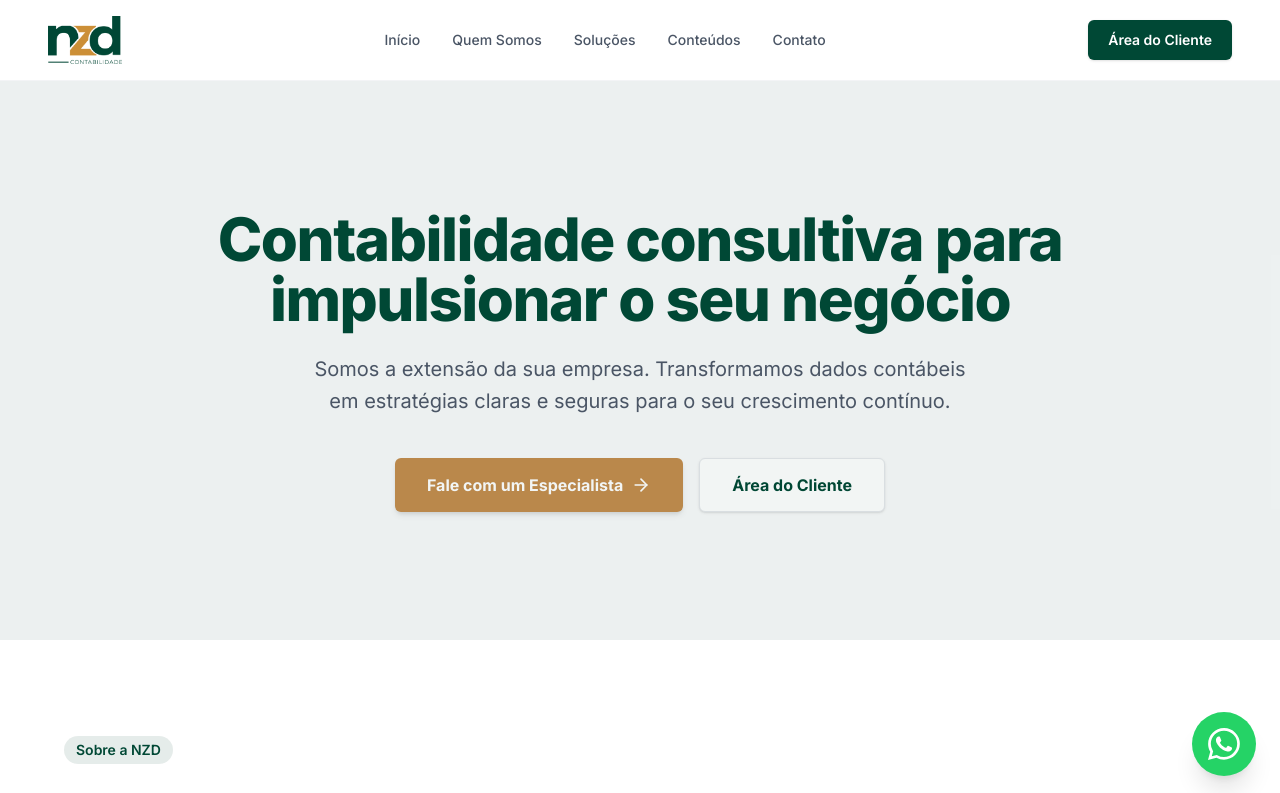
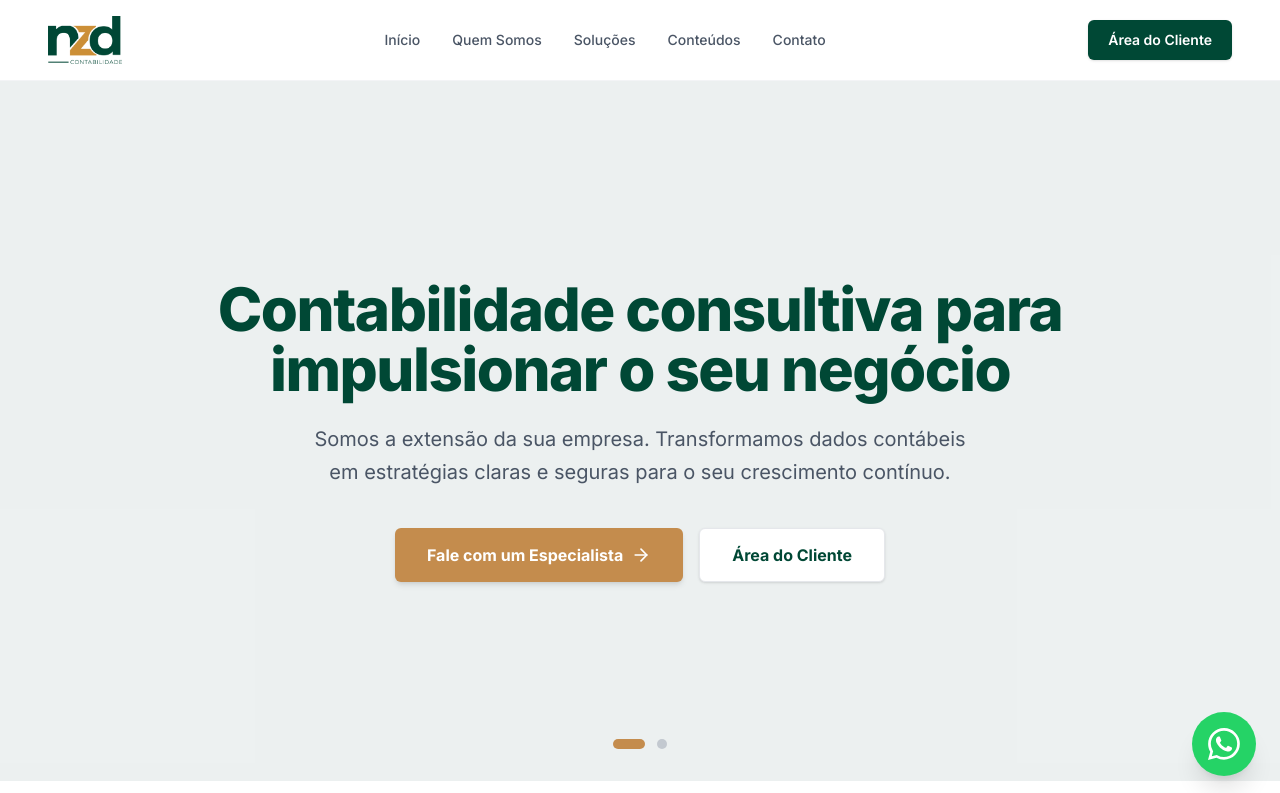
Before and after one commit to mirandarodrigo98-dotcom/nzd-site, a Next.js app: page / in a window 1280 px wide. Shown: the top 793 px of the page. Built offline with nearby package versions, Linux system fonts and the light colour scheme; no server answers; the database is empty.

Commit message:
feat: transforma header em carrossel e adiciona slide de reforma tributaria

```diff
--- a/src/app/page.tsx
+++ b/src/app/page.tsx
@@ -21,6 +21,7 @@ function renderIcon(iconName: string | null) {
 
 import { Header } from "@/components/Header";
 import { Footer } from "@/components/Footer";
+import { HeroCarousel } from "@/components/HeroCarousel";
 
 export default async function Home() {
   // Puxa as 3 últimas notícias do banco de dados
@@ -41,24 +42,8 @@ export default async function Home() {
       <Header />
 
       <main className="flex-1">
-        {/* 2. Hero Section (Vitrine Principal) */}
-        <section className="w-full py-24 md:py-32 px-6 md:px-12 bg-gray-50 flex flex-col items-center text-center relative overflow-hidden">
-          <div className="absolute top-0 left-0 w-full h-full bg-nzd-primary/5 pointer-events-none"></div>
-          <h1 className="text-4xl md:text-6xl font-extrabold text-nzd-primary max-w-4xl tracking-tight mb-6 relative z-10">
-            Contabilidade consultiva para impulsionar o seu negócio
-          </h1>
-          <p className="text-lg md:text-xl text-gray-600 max-w-2xl mb-10 relative z-10 leading-relaxed">
-            Somos a extensão da sua empresa. Transformamos dados contábeis em estratégias claras e seguras para o seu crescimento contínuo.
-          </p>
-          <div className="flex gap-4">
-            <Link href="#contato" className="bg-nzd-secondary hover:bg-nzd-secondary/90 text-white px-8 py-3.5 rounded-md text-base font-bold transition-all shadow-md hover:shadow-lg flex items-center justify-center gap-2">
-              Fale com um Especialista <ArrowRight className="w-5 h-5" />
-            </Link>
-            <a href="https://nzdcontabilidade.app.questorpublico.com.br/" target="_blank" rel="noopener noreferrer" className="bg-white hover:bg-gray-50 text-nzd-primary border border-gray-200 px-8 py-3.5 rounded-md text-base font-bold transition-all shadow-sm">
-              Área do Cliente
-            </a>
-          </div>
-        </section>
+        {/* 2. Hero Section (Vitrine Principal em Carrossel) */}
+        <HeroCarousel />
 
         {/* 3. Quem Somos (Resumo) */}
         <section id="quem-somos" className="w-full py-24 px-6 md:px-12 bg-white">
--- /dev/null
+++ b/src/components/HeroCarousel.tsx
@@ -0,0 +1,129 @@
+"use client";
+
+import { useState, useEffect } from "react";
+import Link from "next/link";
+import Image from "next/image";
+import { ArrowRight, ChevronLeft, ChevronRight } from "lucide-react";
+
+const slides = [
+  {
+    id: 1,
+    title: "Contabilidade consultiva para impulsionar o seu negócio",
+    subtitle: "Somos a extensão da sua empresa. Transformamos dados contábeis em estratégias claras e seguras para o seu crescimento contínuo.",
+    image: null,
+  },
+  {
+    id: 2,
+    title: "Sua empresa preparada para a Reforma Tributária",
+    subtitle: "Antecipe-se às mudanças fiscais. Nossa equipe garante uma transição segura e estratégica para proteger e aumentar a rentabilidade do seu negócio.",
+    image: "/banner_reforma.webp",
+  }
+];
+
+export function HeroCarousel() {
+  const [current, setCurrent] = useState(0);
+
+  useEffect(() => {
+    const timer = setInterval(() => {
+      setCurrent((prev) => (prev === slides.length - 1 ? 0 : prev + 1));
+    }, 6000); // Gira a cada 6 segundos
+    return () => clearInterval(timer);
+  }, []);
+
+  const nextSlide = () => setCurrent((prev) => (prev === slides.length - 1 ? 0 : prev + 1));
+  const prevSlide = () => setCurrent((prev) => (prev === 0 ? slides.length - 1 : prev - 1));
+
+  return (
+    <section className="relative w-full h-[600px] md:h-[700px] overflow-hidden bg-gray-50 group">
+      {slides.map((slide, index) => (
+        <div
+          key={slide.id}
+          className={`absolute top-0 left-0 w-full h-full transition-opacity duration-1000 ease-in-out ${
+            index === current ? "opacity-100 z-10" : "opacity-0 z-0"
+          }`}
+        >
+          {/* Fundo do Slide */}
+          {slide.image ? (
+            <>
+              <Image
+                src={slide.image}
+                alt={slide.title}
+                fill
+                className="object-cover object-center"
+                priority={index === 0}
+              />
+              {/* Película escura sobre a imagem para garantir que o texto branco fique legível */}
+              <div className="absolute inset-0 bg-black/65"></div>
+            </>
+          ) : (
+            <div className="absolute inset-0 bg-gray-50">
+              <div className="absolute top-0 left-0 w-full h-full bg-nzd-primary/5"></div>
+            </div>
+          )}
+
+          {/* Conteúdo (Textos e Botões) */}
+          <div className="relative z-20 h-full flex flex-col items-center justify-center text-center px-6 md:px-12 max-w-6xl mx-auto">
+            <h1 className={`text-4xl md:text-6xl font-extrabold max-w-4xl tracking-tight mb-6 transition-all duration-700 delay-300 ${
+              index === current ? "translate-y-0 opacity-100" : "translate-y-8 opacity-0"
+            } ${slide.image ? 'text-white' : 'text-nzd-primary'}`}>
+              {slide.title}
+            </h1>
+
+            <p className={`text-lg md:text-xl max-w-2xl mb-10 leading-relaxed transition-all duration-700 delay-500 ${
+              index === current ? "translate-y-0 opacity-100" : "translate-y-8 opacity-0"
+            } ${slide.image ? 'text-gray-200' : 'text-gray-600'}`}>
+              {slide.subtitle}
+            </p>
+
+            <div className={`flex flex-col sm:flex-row gap-4 transition-all duration-700 delay-700 ${
+              index === current ? "translate-y-0 opacity-100" : "translate-y-8 opacity-0"
+            }`}>
+              <Link href="#contato" className="bg-nzd-secondary hover:bg-nzd-secondary/90 text-white px-8 py-3.5 rounded-md text-base font-bold transition-all shadow-md hover:shadow-lg flex items-center justify-center gap-2">
+                Fale com um Especialista <ArrowRight className="w-5 h-5" />
+              </Link>
+              <a href="https://nzdcontabilidade.app.questorpublico.com.br/" target="_blank" rel="noopener noreferrer" className={`px-8 py-3.5 rounded-md text-base font-bold transition-all shadow-sm border flex items-center justify-center ${
+                slide.image
+                  ? 'bg-white/10 hover:bg-white/20 text-white border-white/30'
+                  : 'bg-white hover:bg-gray-50 text-nzd-primary border-gray-200'
+              }`}>
+                Área do Cliente
+              </a>
+            </div>
+          </div>
+        </div>
+      ))}
+
+      {/* Setas de Controle */}
+      <button
+        onClick={prevSlide}
+        className="absolute left-4 md:left-8 top-1/2 -translate-y-1/2 z-30 p-2 rounded-full bg-black/20 text-white hover:bg-nzd-primary hover:text-white transition-all opacity-0 group-hover:opacity-100"
+        aria-label="Anterior"
+      >
+        <ChevronLeft className="w-8 h-8" />
+      </button>
+      <button
+        onClick={nextSlide}
+        className="absolute right-4 md:right-8 top-1/2 -translate-y-1/2 z-30 p-2 rounded-full bg-black/20 text-white hover:bg-nzd-primary hover:text-white transition-all opacity-0 group-hover:opacity-100"
+        aria-label="Próximo"
+      >
+        <ChevronRight className="w-8 h-8" />
+      </button>
+
+      {/* Indicadores (Dots) */}
+      <div className="absolute bottom-8 left-1/2 -translate-x-1/2 flex gap-3 z-30">
+        {slides.map((_, index) => (
+          <button
+            key={index}
+            onClick={() => setCurrent(index)}
+            aria-label={`Ir para o slide ${index + 1}`}
+            className={`h-2.5 rounded-full transition-all duration-300 ${
+              index === current
+                ? "bg-nzd-secondary w-8"
+                : "bg-gray-400/50 hover:bg-gray-400 w-2.5"
+            }`}
+          />
+        ))}
+      </div>
+    </section>
+  );
+}
```
